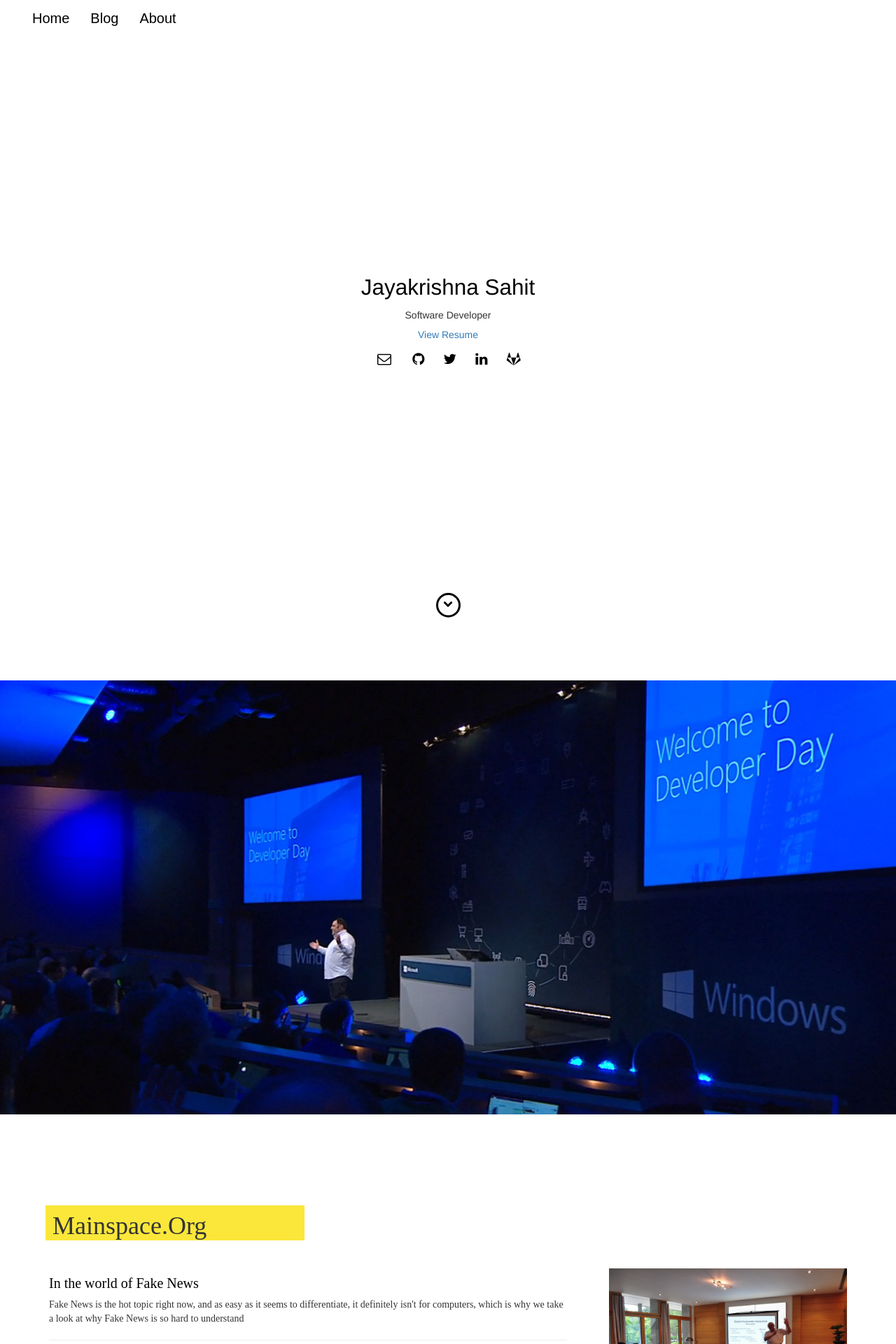
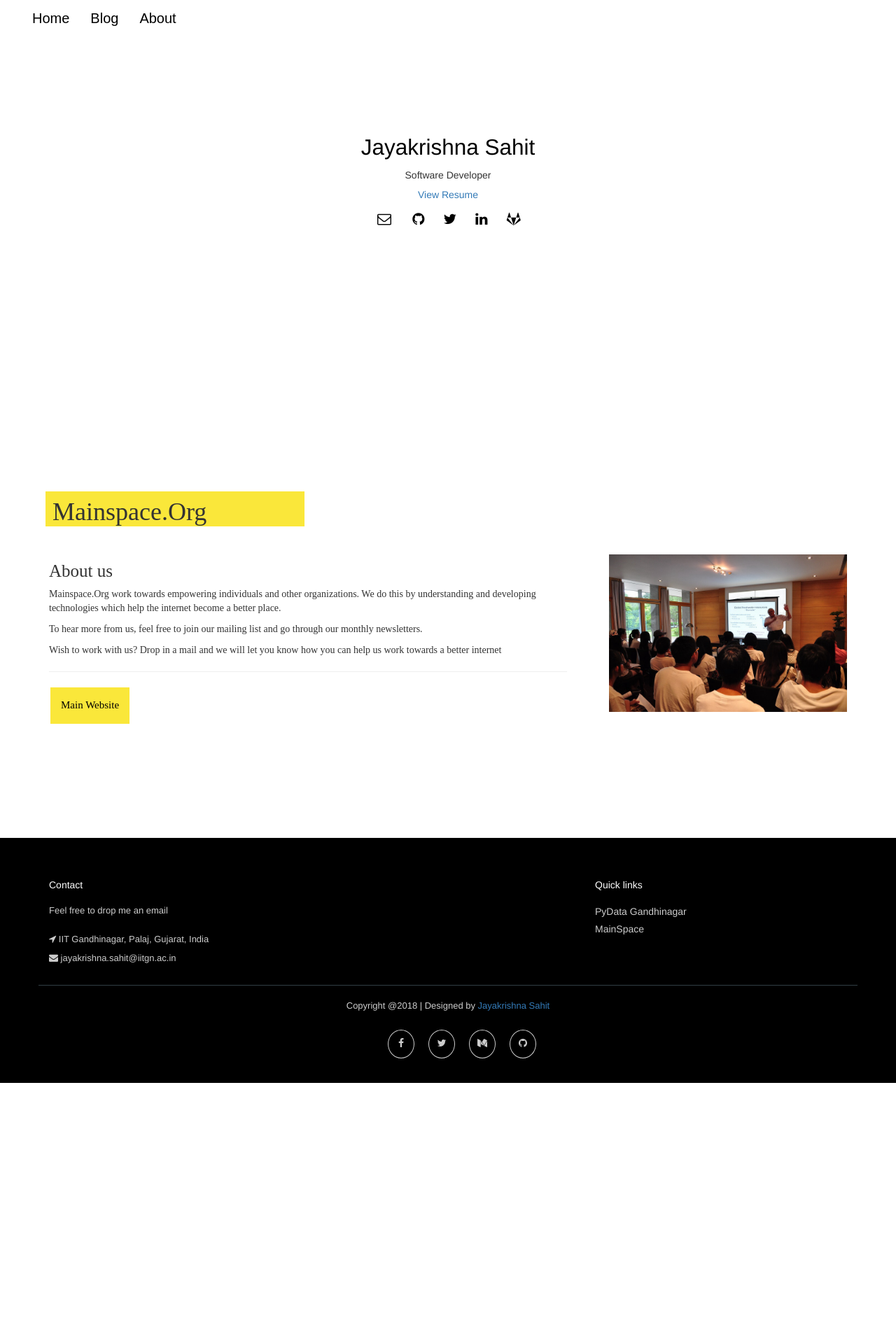
Before and after one commit to sahitpj/sahitpj.github.io, a Jekyll site: the page built from index.html, in a window 1280 px wide. Shown: the top 1920 px of the page at 70% size. Built offline with Jekyll 4.4.1, drawn with Linux system fonts in a browser that asks for light colours; nearby versions of some CDN libraries; the list of posts is cut into pages by our own code; after the commit the page ends 1547 px from its top, so only the background shows below that; some of the changed text lies outside the part shown.

Commit message:
revamped home page

```diff
--- a/css/styles.css
+++ b/css/styles.css
@@ -231,7 +231,6 @@ footer{
 }
 #lead{
     position:relative;
-    height:100vh;
     min-height:500px;
     max-height:1080px;
     background-size:cover;
@@ -835,7 +834,7 @@ footer p { font-size:13px; color:#CCC; padding-bottom:0px; margin-bottom:8px;}
 .post-title-side{
     text-align : left;
     color: black !important;
-    font-size: 36px;
+    font-size: 26px;
     padding-bottom: 20px;
 }
 
@@ -961,7 +960,7 @@ hr.style-seven {
 }
 
 .mainspace-each-title{
-    font-size: 20px;
+    font-size: 25px;
 }
 
 .mainspace-a {
@@ -1000,6 +999,7 @@ body{
 
 .blog-page-content{
     font-family: 'Rockwell', sans-serif;
+    font-size: 17px;
 }
 
 /* Button CSS */
@@ -1049,3 +1049,12 @@ body{
     cursor: pointer;
     margin: 5px;
   }
+
+ /*  */
+ /*  Product-1 banner */
+ /*  */
+
+
+.product-1{
+
+}
--- a/index.html
+++ b/index.html
@@ -29,18 +29,18 @@ permalink: /
 
         <div id="lead-overlay"></div>
 
-        <div id="lead-down">
+        <!-- <div id="lead-down">
             <span>
                 <i class="fa fa-chevron-down" aria-hidden="true"></i>
             </span>
-        </div>
+        </div> -->
         <!-- End #lead-down -->
     </div>
     <!-- End #lead -->
 
-    <section>
+    <!-- <section>
               <img src="{{ site.baseurl }}/assets/conf3.jpg" alt="sahitpj" class="home-image">
-    </section>
+    </section> -->
     <!-- End #about -->
 <!--
     <div id="experience">
@@ -99,19 +99,27 @@ permalink: /
           <div class="single-updates col-lg-8 col-md-8" style="padding: 30px">
             <div class="bottom d-flex justify-content-between align-items-center flex-wrap">
             </div>
-              <h4 class="mainspace-each-title diff" ><a class="mainspace-a" href="">In the world of Fake News</a></h4>
-            <p>Fake News is the hot topic right now, and as easy as it seems to differentiate, it definitely isn't for computers, which is why we take a look
-              at why Fake News is so hard to understand
+              <h4 class="mainspace-each-title diff" >About us</h4>
+            <p>Mainspace.Org work towards empowering individuals and other organizations. We do this by understanding and developing technologies which help the internet become a
+              better place.
+            </p>
+            <p>
+              To hear more from us, feel free to join our mailing list and go through our monthly newsletters.
+            </p>
+            <p>
+              Wish to work with us? Drop in a mail and we will let you know how you can help us work towards a better internet
             </p>
             <hr>
-            <h4 class="mainspace-each-title diff"><a class="mainspace-a">Guide to using Social Media</a></h4>
+            <!-- <hr>
+            <h4 class="mainspace-each-title diff"></h4>
             <p>Here is our guide to using social media and other scary platforms on the internet.
             </p>
             <hr>
             <h4 class="mainspace-each-title diff"><a class="mainspace-a">#MeToo Movement</a></h4>
             <p>
               A look at how the #MeToo moved in each country.
-            </p>
+            </p> -->
+            <button class="button">Main Website</button>
           </div>
           <div class="single-updates col-lg-4 col-md-4" style="padding: 30px">
             <img class="mainspace-image" src="assets/techinst.jpg">
@@ -126,20 +134,10 @@ permalink: /
         </div>
       </div>
     </section>
-    <section>
+    <section class="product-1">
       <div class="container">
         <div class="row diff">
           <div class="col-lg-6 col-md-6 col-sm-6">
-            <img class="mainspace-image" src="assets/internet.jpg">
-            <p class="imp"></p>
-            <p class="rest">How we contribute towards a better Internet</p>
-          </div>
-          <div class="col-lg-6 col-md-6 col-sm-6">
-            <br><br><br>
-            <p class="separate">Welcome to our world of Open Source</p>
-            <a href="https://github.com/mainspace-org"><button class="button">Github</button></a>
-            <br><br>
-            <img class="mainspace-image" src="assets/github.png">
           </div>
         </div>
       </div>
```
Also changed, not shown: about.md (+1 -8 lines), blog.html (+6 -5 lines).
